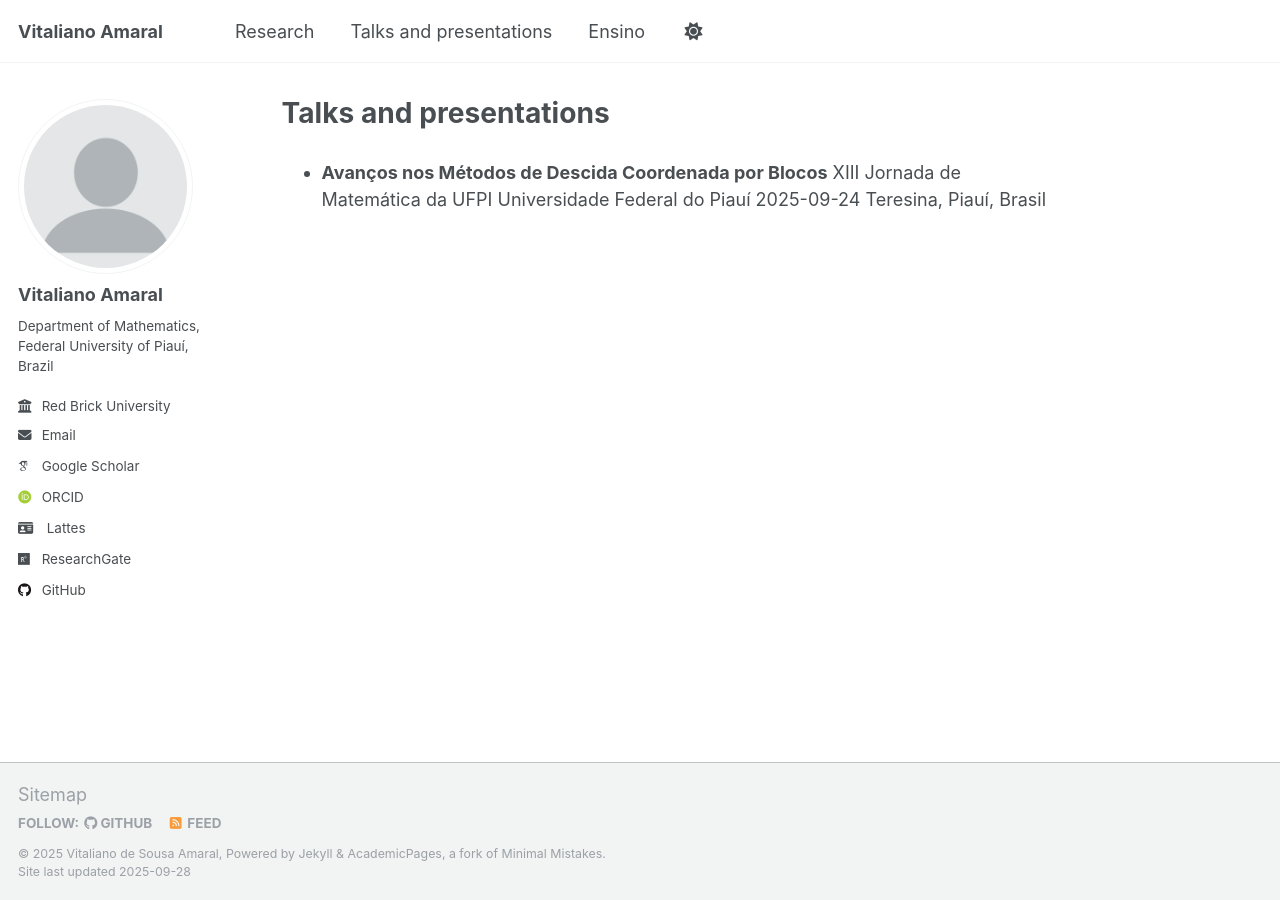
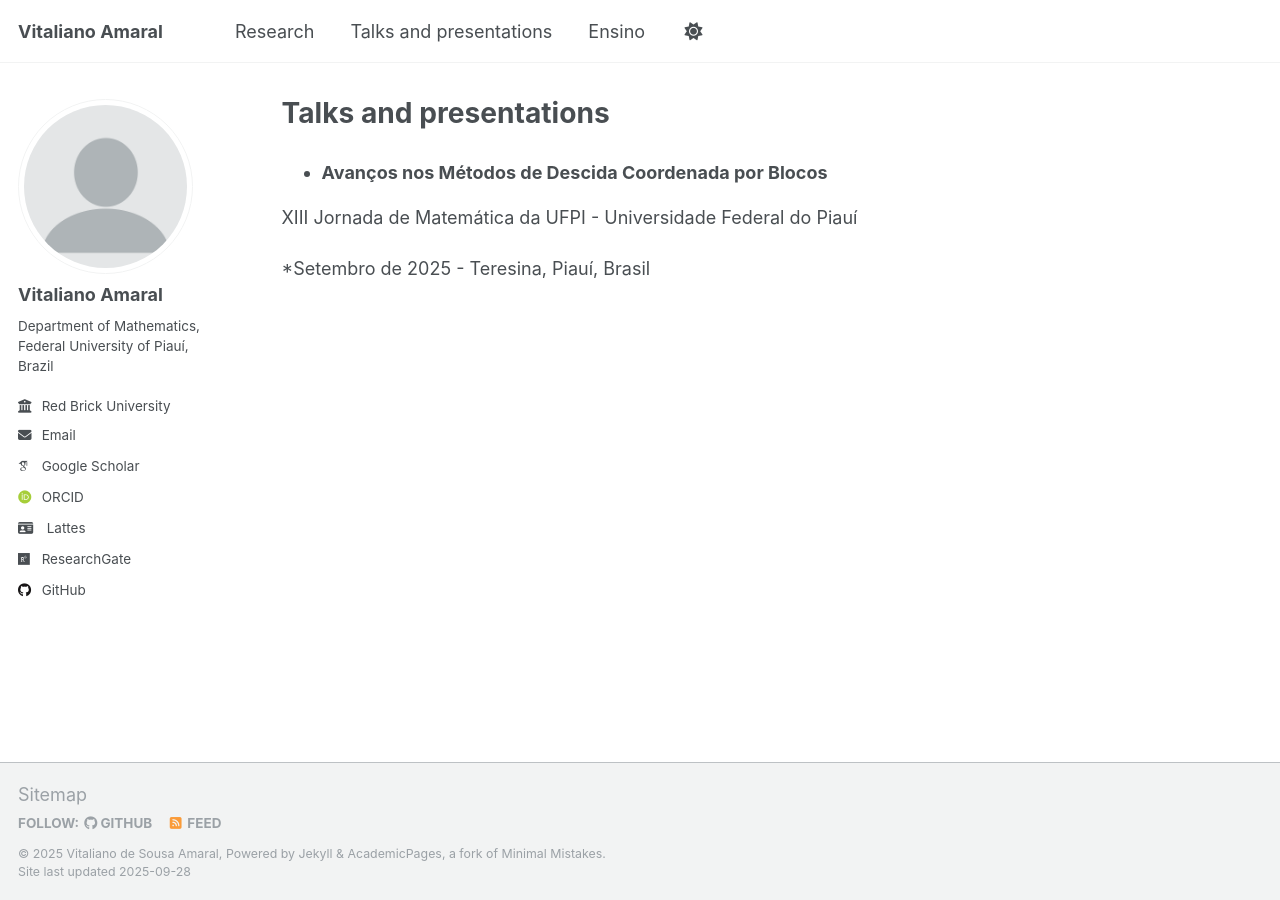
Before and after one commit to vitalianoamaral/vitalianoamaral.github.io, a Jekyll site: the page built from _pages/talksandpresentations.md, in a window 1280 px wide. Built offline with Jekyll 4.4.1, drawn with Linux system fonts in a browser that asks for light colours; some web fonts are replaced.

Commit message:
Update talksandpresentations.md

```diff
--- a/_pages/talksandpresentations.md
+++ b/_pages/talksandpresentations.md
@@ -5,5 +5,7 @@ permalink: /talksandpresentations/
 author_profile: true
 ---
 - **Avanços nos Métodos de Descida Coordenada por Blocos**
-XIII Jornada de Matemática da UFPI
-Universidade Federal do Piauí 2025-09-24 Teresina, Piauí, Brasil
+
+XIII Jornada de Matemática da UFPI - Universidade Federal do Piauí
+
+*Setembro de 2025 - Teresina, Piauí, Brasil
```
